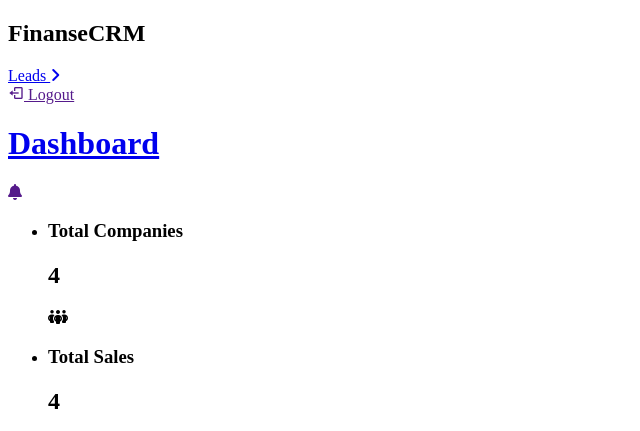
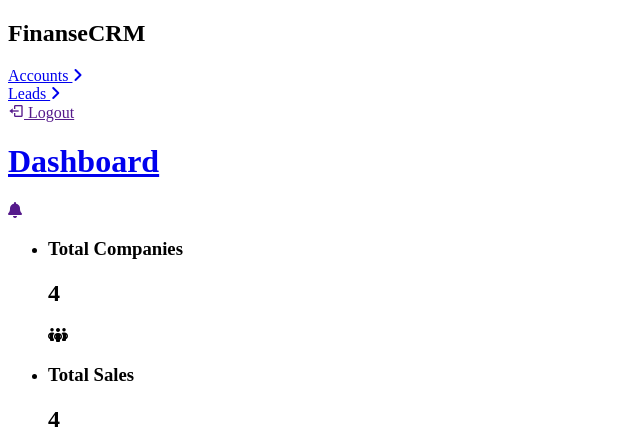
Before and after one commit to nxfive/finanse-crm, a Django app: template templates/dashboard.html in a window 1280 px wide. Shown: the top 431 px of the page, without its empty margins (0-640 px from the left). Run offline with Django 5.2, Linux system fonts and the light colour scheme; the template is opened without the code that fills it, so the values that code supplies are empty.

Commit message:
feat: Add Accounts to nav menu in dashboard

```diff
--- a/templates/dashboard.html
+++ b/templates/dashboard.html
@@ -14,6 +14,9 @@
         <nav class="navbar-dash">
             <h1 class="logo-dash">Finanse<span>CRM</span></h1>
             <div class="nav-menu-items">
+                <div class="nav-items-title">
+                    <a href="{% url 'account-list' %}">Accounts <i class="fa-solid fa-angle-right"></i></a>
+                </div>
                 <div class="nav-items-title">
                     <a href="{% url 'leads:lead-list' %}">Leads <i class="fa-solid fa-angle-right"></i></a>
                 </div>
```
